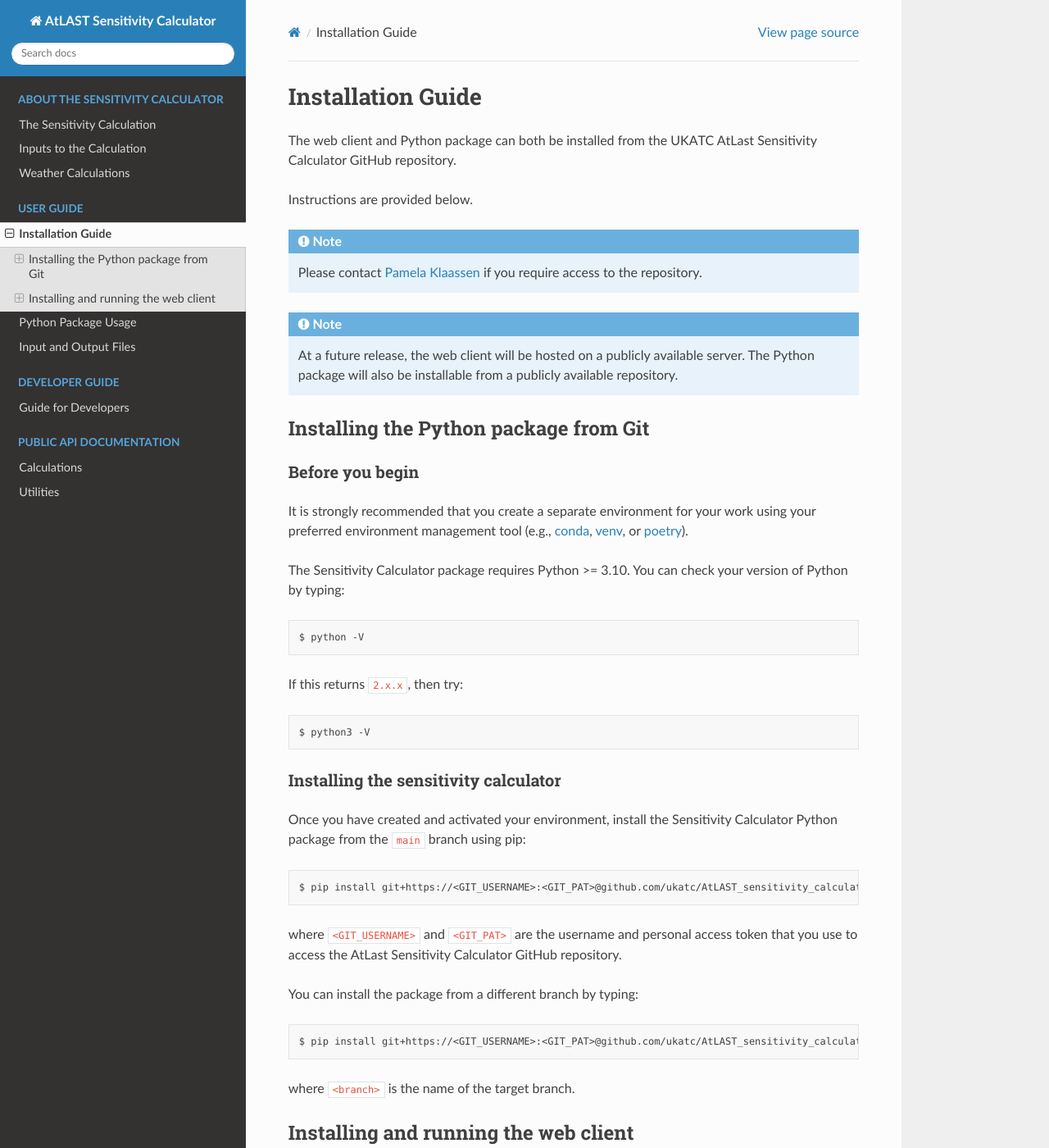
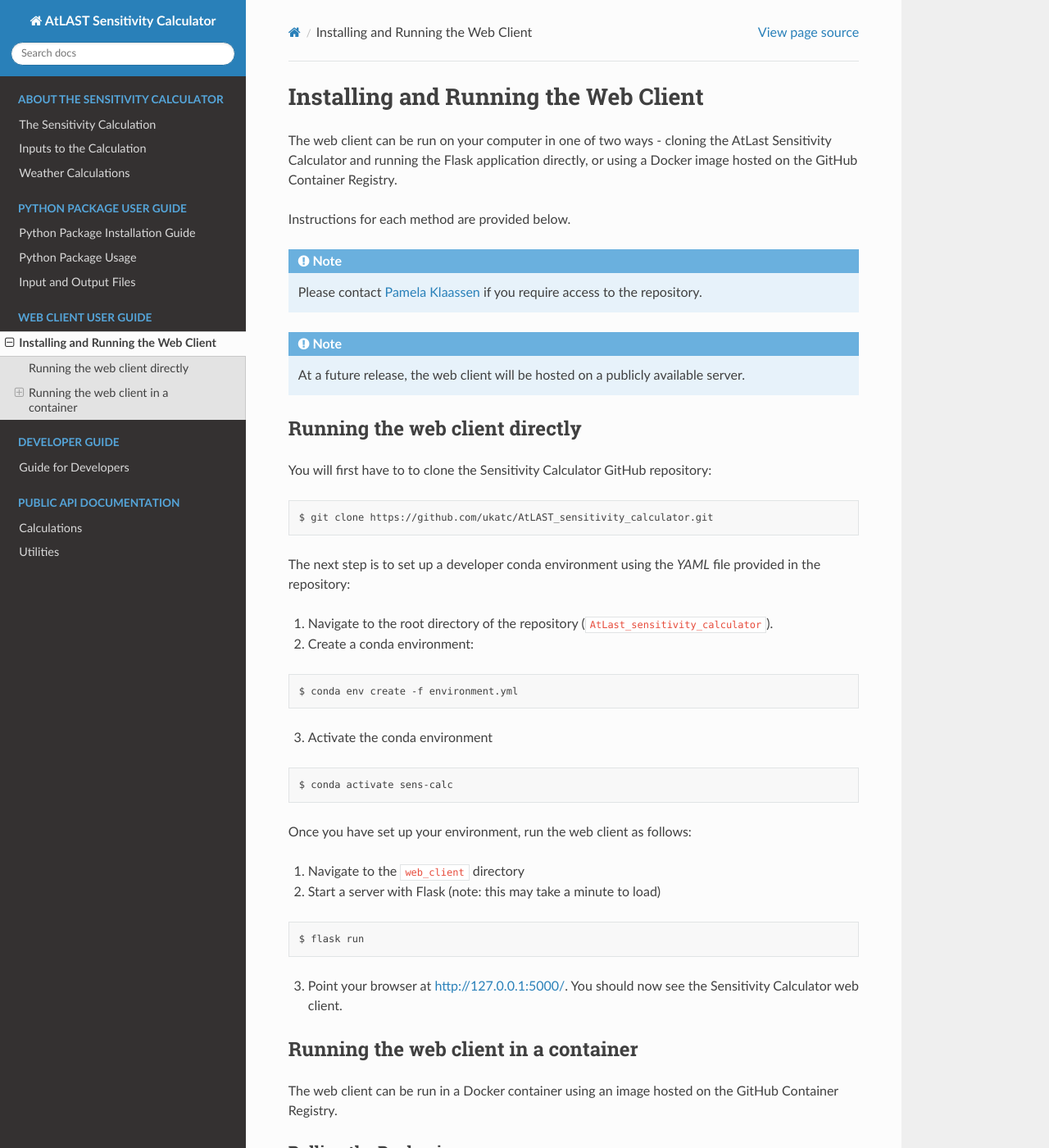
Before and after one commit to ukatc/AtLAST_sensitivity_calculator, a Sphinx documentation site: the page built from docs/source/user_guide/running_the_web_client.rst, in a window 1280 px wide and 1400 px high. Shown: the whole window at 82% size. Built offline with Sphinx 7.4.7 and the Read the Docs theme 2.0.0, drawn with Linux system fonts in a browser that asks for light colours; some of the changed text lies outside the part shown.

Commit message:
Documentation updates

```diff
--- a/docs/source/home.rst
+++ b/docs/source/home.rst
@@ -14,9 +14,12 @@ Installation and Usage
 The calculator is available both as a web-based application and as a standalone
 Python package.
 
-The :doc:`Installation Guide <user_guide/installation>` provides
-detailed instructions on how to set up the web client and/or install the Python
+The :doc:`Installation Guide <user_guide/python_package_installation>` provides
+detailed instructions on how to install the Python
 package.
 
 See :doc:`Using the Calculator <user_guide/using_the_calculator>` for information
 on how to integrate the calculator into your Python code.
+
+For information on running the web client, see
+:doc:`Installing and Running the Web Client <user_guide/running_the_web_client>`.
--- a/docs/source/user_guide/installation.rst
+++ b/docs/source/user_guide/running_the_web_client.rst
@@ -1,92 +1,39 @@
-Installation Guide
-==================
+Installing and Running the Web Client
+=====================================
 
-The web client and Python package can both be installed from the UKATC AtLast Sensitivity Calculator GitHub
-repository.
+The web client can be run on your computer in one of two ways - cloning
+the AtLast Sensitivity Calculator and running the Flask application directly, or
+using a Docker image hosted on the GitHub Container Registry.
 
-Instructions are provided below.
+Instructions for each method are provided below.
 
 .. note:: Please contact `Pamela Klaassen`_ if you require access to the repository.
 
 
 .. note:: At a future release, the web client will be hosted on a publicly
-    available server. The Python package will also be installable from a
-    publicly available repository.
-
-
-.. _installing from git:
-
-Installing the Python package from Git
---------------------------------------
-
-Before you begin
-^^^^^^^^^^^^^^^^
-
-It is strongly recommended that you create a separate environment for your work using your
-preferred environment management tool (e.g., `conda <https://docs.conda.io/en/latest/>`__,
-`venv <https://realpython.com/python-virtual-environments-a-primer/>`__,
-or `poetry <https://python-poetry.org/docs/>`__).
-
-The Sensitivity Calculator package requires Python >= 3.10. You can check your version of Python by
-typing:
-
-.. code-block:: bash
-
-    $ python -V
-
-If this returns ``2.x.x``, then try:
-
-.. code-block:: bash
-
-    $ python3 -V
-
-
-Installing the sensitivity calculator
-^^^^^^^^^^^^^^^^^^^^^^^^^^^^^^^^^^^^^
-
-Once you have created and activated your environment, install the Sensitivity Calculator Python package from the
-``main`` branch using pip:
-
-.. code-block:: bash
-
-    $ pip install git+https://<GIT_USERNAME>:<GIT_PAT>@github.com/ukatc/AtLAST_sensitivity_calculator.git
-
-where ``<GIT_USERNAME>`` and ``<GIT_PAT>`` are the username and personal access token that you use to access the AtLast
-Sensitivity Calculator GitHub repository.
-
-You can install the package from a different branch by typing:
-
-.. code-block:: bash
-
-    $ pip install git+https://<GIT_USERNAME>:<GIT_PAT>@github.com/ukatc/AtLAST_sensitivity_calculator.git@<branch>
-
-where ``<branch>`` is the name of the target branch.
-
-Installing and running the web client
--------------------------------------
-At present, the web client can only be run locally, but will eventually be hosted on a publicly available server.
-
-The web client can be run directly in your development environment from the command line. Alternatively, it can be
-run in a docker container. Instructions for each method are provided below.
+    available server.
 
 Running the web client directly
-^^^^^^^^^^^^^^^^^^^^^^^^^^^^^^^
-First, you need to clone the Sensitivity Calculator GitHub repository:
+-------------------------------
+You will first have to to clone the Sensitivity Calculator GitHub repository:
 
 .. code-block:: bash
 
     $ git clone https://github.com/ukatc/AtLAST_sensitivity_calculator.git
 
-Next, set up your development environment as follows:
+The next step is to set up a developer conda environment using the `YAML` file
+provided in the repository:
 
-1. Create a conda environment:
+1. Navigate to the root directory of the repository (``AtLast_sensitivity_calculator``).
+
+2. Create a conda environment:
 
 .. code-block:: bash
 
    $ conda env create -f environment.yml
 
 
-2. Activate the conda environment
+3. Activate the conda environment
 
 .. code-block:: bash
 
@@ -106,12 +53,12 @@ Once you have set up your environment, run the web client as follows:
 
 
 Running the web client in a container
-^^^^^^^^^^^^^^^^^^^^^^^^^^^^^^^^^^^^^
+-------------------------------------
 
 The web client can be run in a Docker container using an image hosted on the GitHub Container Registry.
 
 Pulling the Docker image
-++++++++++++++++++++++++
+^^^^^^^^^^^^^^^^^^^^^^^^
 
 Follow the steps below to pull the Docker image.
 
@@ -158,7 +105,7 @@ Follow the steps below to pull the Docker image.
 .. _building-the-container:
 
 Building and running the Docker container
-+++++++++++++++++++++++++++++++++++++++++
+^^^^^^^^^^^^^^^^^^^^^^^^^^^^^^^^^^^^^^^^^
 
 A Dockerfile is provided in the repository that can be used to build and run the web client application.
 As part of the build process, the Dockerfile installs the Python application from the AtLast Sensitivity
--- a/docs/source/user_guide/usage.rst
+++ b/docs/source/user_guide/usage.rst
@@ -2,7 +2,7 @@ Python Package Usage
 ====================
 
 The Sensitivity Calculator may be used as a standalone package in your
-Python code. See the :doc:`Installation Guide <installation>` for information
+Python code. See the :doc:`Installation Guide <python_package_installation>` for information
 on setting up an isolated environment for your work and installing the
 Sensitivity Calculator package.
 
```
Also changed, not shown: docs/source/index.rst (+13 -3 lines), docs/source/user_guide/python_package_installation.rst (added, +66 -0 lines).
